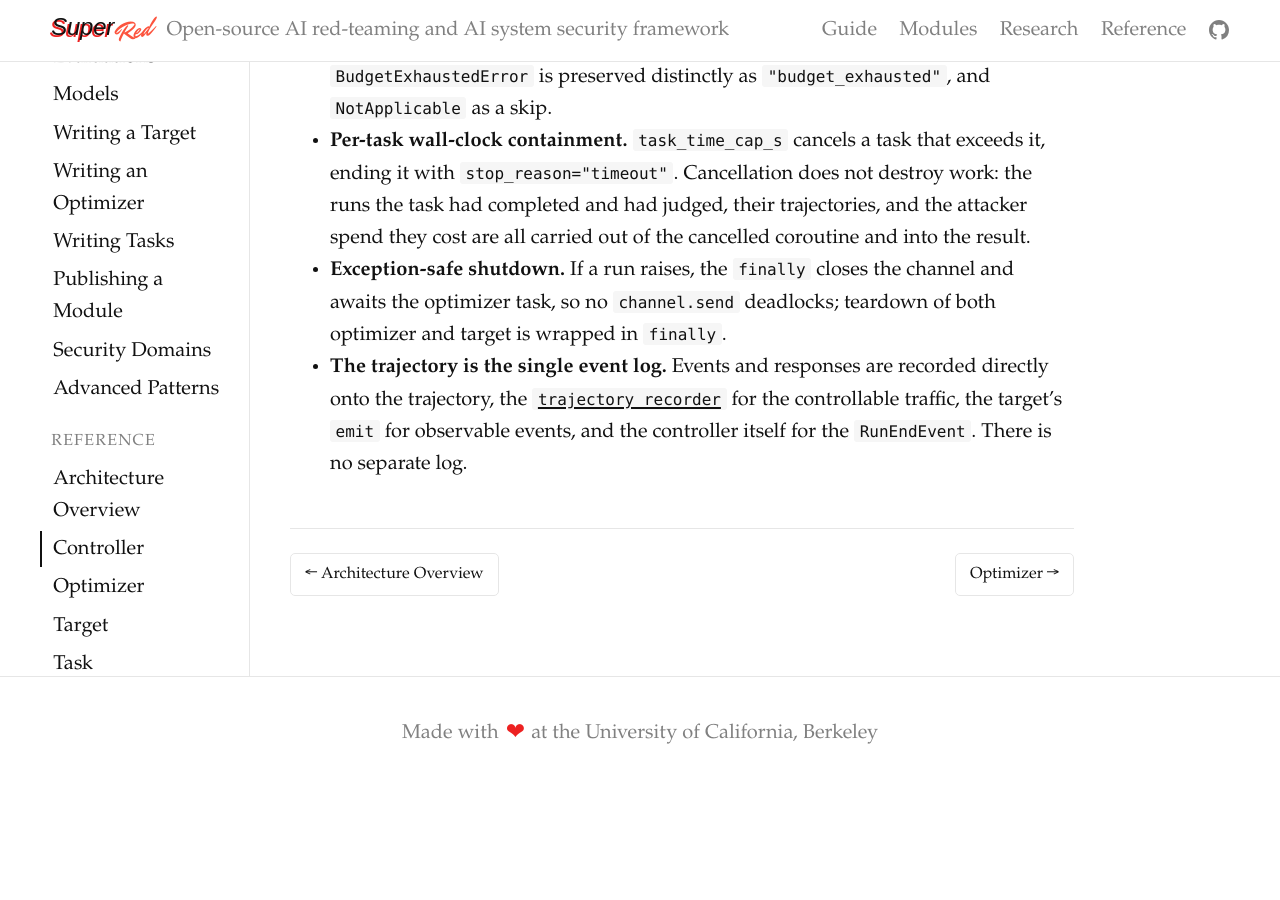
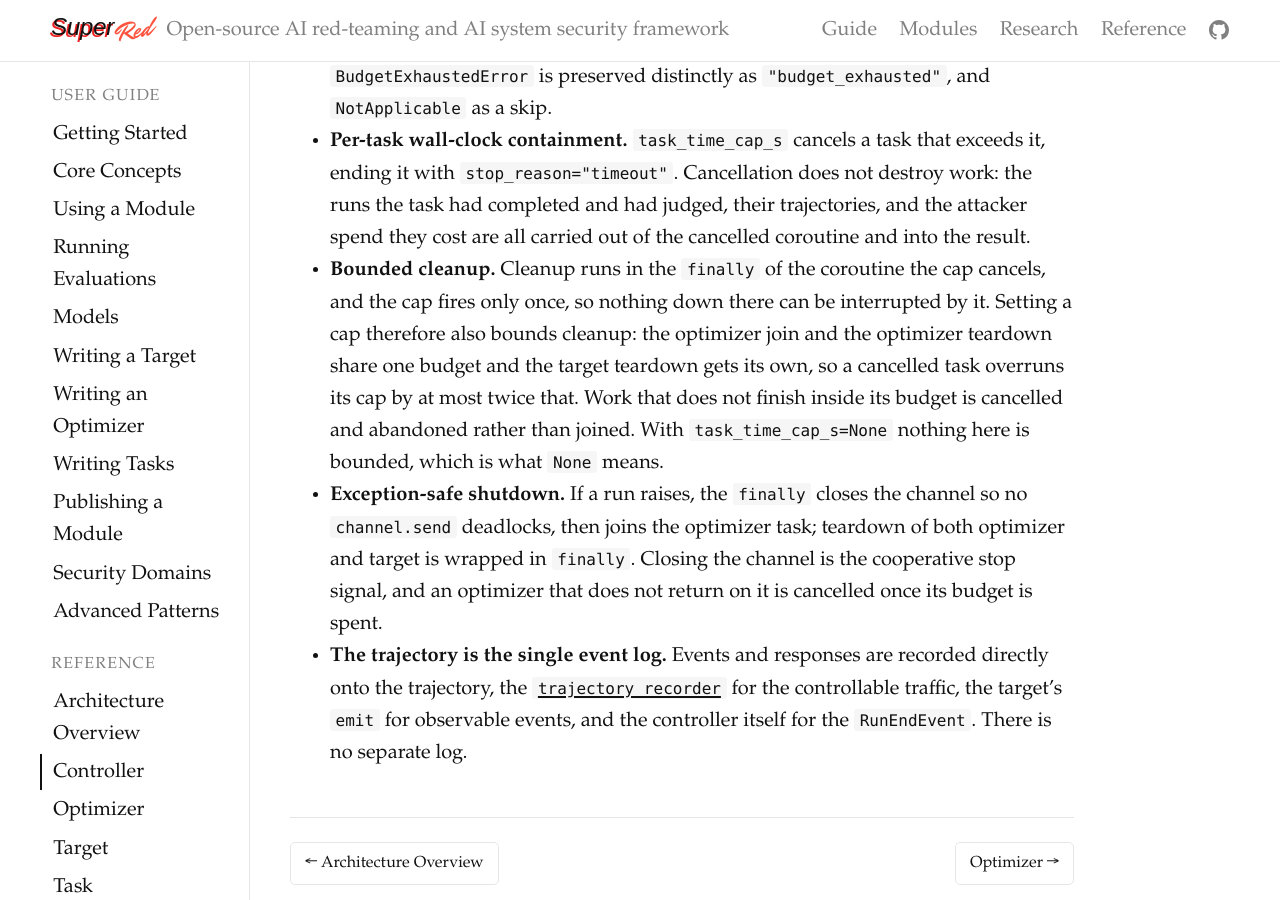
Before and after one commit to RoldSI/superred, a Jekyll site: the page built from docs/reference/controller.md, in a window 1280 px wide and 900 px high, scrolled down 9028 px. Built offline with Jekyll 4.4.1, drawn with Linux system fonts in a browser that asks for light colours; some web fonts are replaced; before the commit the page ends 9833 px from its top, so only the background shows below that.

Commit message:
docs: record that setting a cap also bounds the cleanup after it
Simon flagged the docs as stale after the cleanup change. The controller
reference still described the shutdown as awaiting the optimizer task
unconditionally, and neither the cap's own entry nor the optimizer guide said
that an optimizer which does not return on channel close is cancelled.

The optimizer guide gains the corresponding contract from the author's side:
return from run() when the channel closes, and do work that must complete
before that, not after.

```diff
--- a/docs/reference/controller.md
+++ b/docs/reference/controller.md
@@ -294,9 +294,18 @@ correctly, but does not coordinate the live display. If they share one
   destroy work: the runs the task had completed and had judged, their
   trajectories, and the attacker spend they cost are all carried out of the
   cancelled coroutine and into the result.
+- **Bounded cleanup.** Cleanup runs in the `finally` of the coroutine the cap
+  cancels, and the cap fires only once, so nothing down there can be interrupted
+  by it. Setting a cap therefore also bounds cleanup: the optimizer join and the
+  optimizer teardown share one budget and the target teardown gets its own, so a
+  cancelled task overruns its cap by at most twice that. Work that does not
+  finish inside its budget is cancelled and abandoned rather than joined. With
+  `task_time_cap_s=None` nothing here is bounded, which is what `None` means.
 - **Exception-safe shutdown.** If a run raises, the `finally` closes the channel
-  and awaits the optimizer task, so no `channel.send` deadlocks; teardown of both
-  optimizer and target is wrapped in `finally`.
+  so no `channel.send` deadlocks, then joins the optimizer task; teardown of both
+  optimizer and target is wrapped in `finally`. Closing the channel is the
+  cooperative stop signal, and an optimizer that does not return on it is
+  cancelled once its budget is spent.
 - **The trajectory is the single event log.** Events and responses are recorded
   directly onto the trajectory, the
   [`trajectory_recorder`](/reference/events-and-trajectory#middleware-where-scope-and-recording-live)
```
Also changed, not shown: docs/guide/running-evaluations.md (+1 -1 lines), docs/guide/writing-an-optimizer.md (+6 -0 lines).
